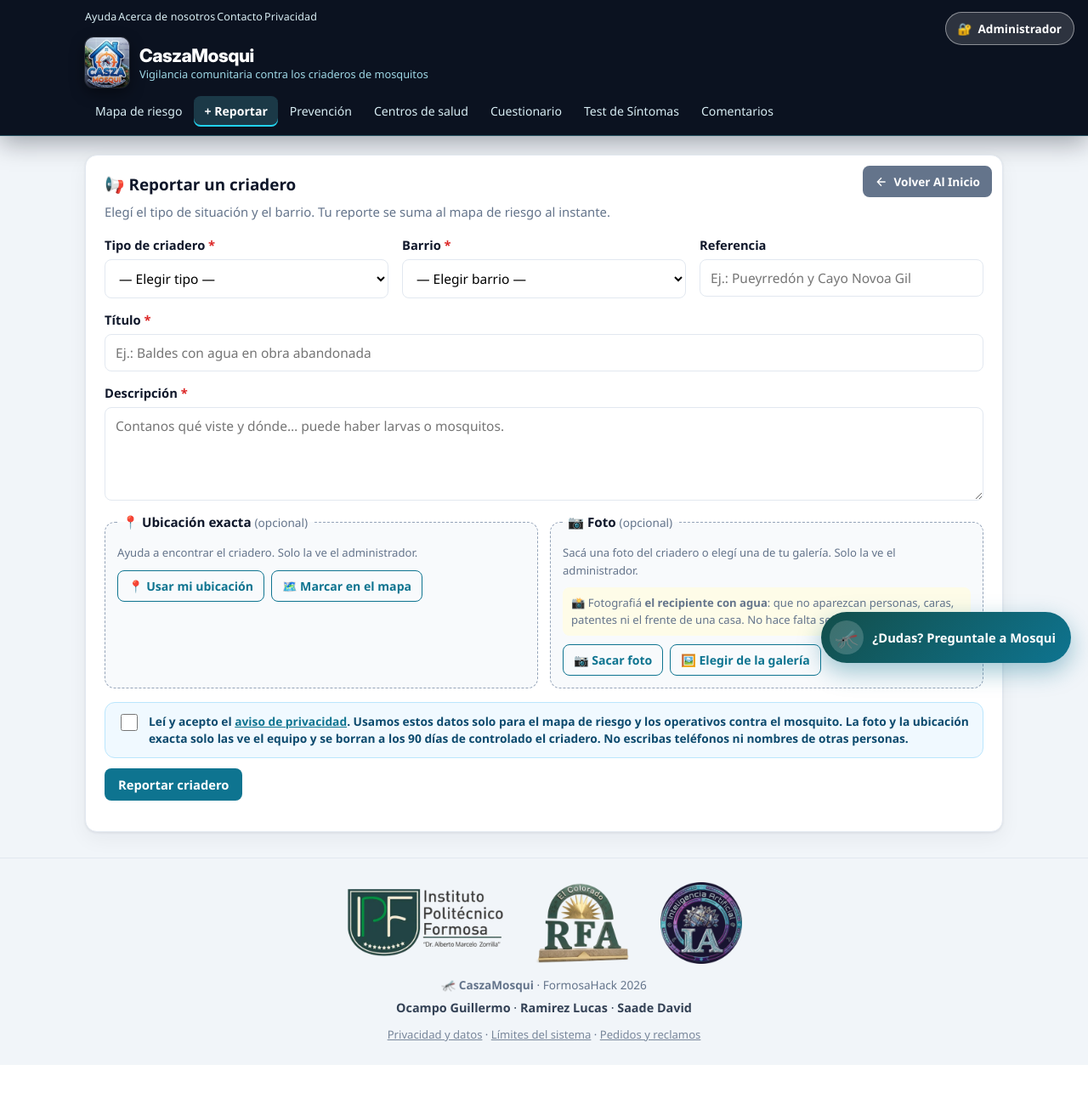
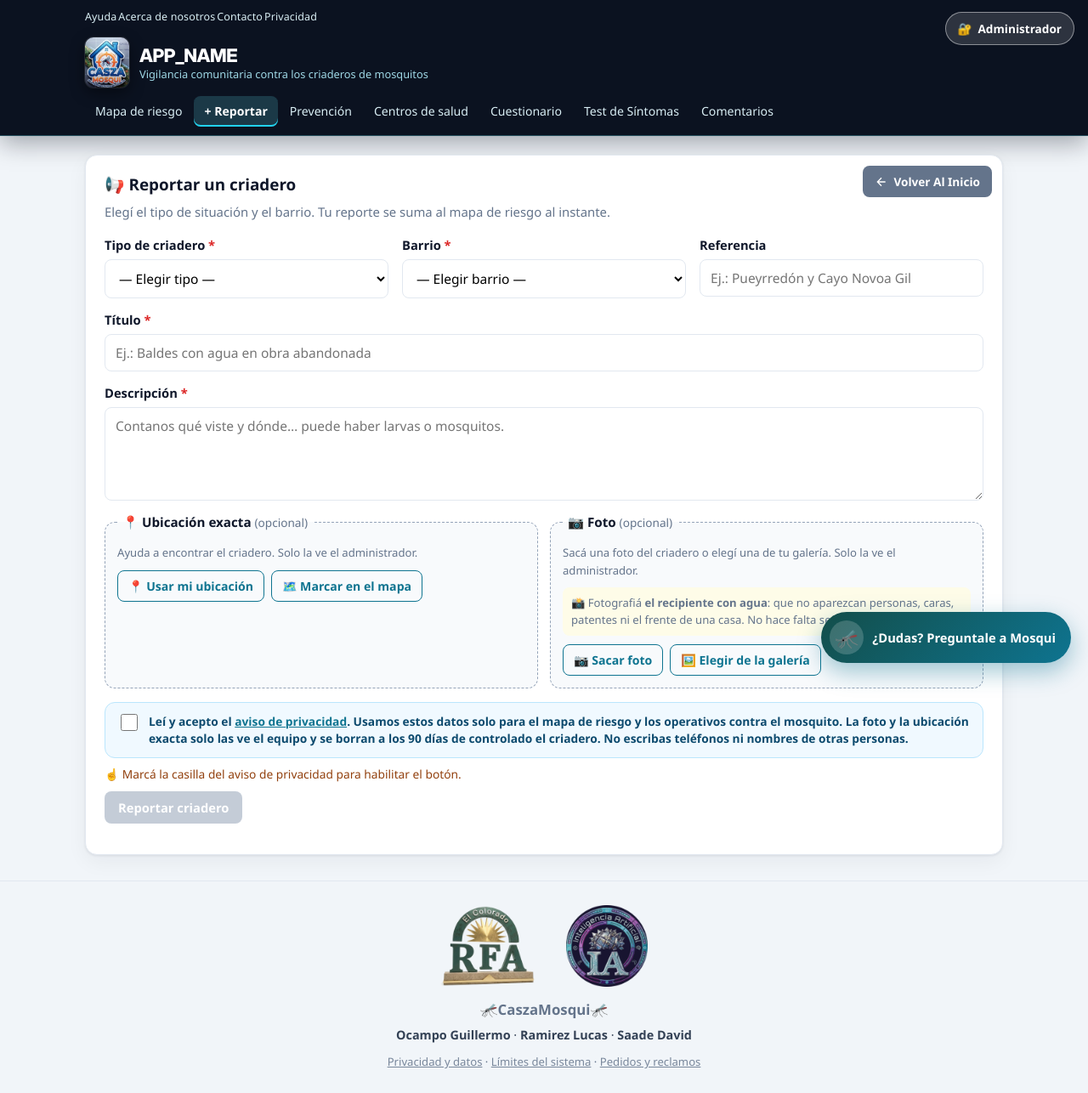
Before and after one commit to davidsaade04-prog/CaszaMosqui, a PHP site: page /formosahack-2026/reportar.php in a window 1280 px wide. Shown: the whole page at 85% size. Before the commit the page ends 1253 px from the top, so only its background shows below. Run offline with PHP 8.4, Linux system fonts and the light colour scheme; data that the repository does not hold is empty; some libraries are stand-ins or nearby versions.

Commit message:
Reportar: botón habilitado solo al aceptar la privacidad; pie sin logo IPF ni leyenda FormosaHack
Co-Authored-By: Claude Opus 5.5 <noreply@anthropic.com>
Claude-Session: https://claude.ai/code/session_01UaAzGKC8XAKqXAcNa4tcUG

```diff
--- a/admin.php
+++ b/admin.php
@@ -31,7 +31,7 @@ header('Pragma: no-cache');
   <meta name="apple-mobile-web-app-status-bar-style" content="black-translucent">
   <link rel="icon" href="<?= e(BASE_URL) ?>/assets/img/app/favicon-48.png" type="image/png">
   <link rel="apple-touch-icon" href="<?= e(BASE_URL) ?>/assets/img/app/apple-touch-icon.png">
-  <link rel="stylesheet" href="<?= e(BASE_URL) ?>/assets/css/styles.css?v=20261116-privacidad2">
+  <link rel="stylesheet" href="<?= e(BASE_URL) ?>/assets/css/styles.css?v=20261116-pie">
   <link rel="stylesheet" href="<?= e(BASE_URL) ?>/assets/css/leaflet.css">
   <link rel="stylesheet" href="<?= e(BASE_URL) ?>/assets/css/mapa-plano.css">
 </head>
@@ -159,7 +159,7 @@ header('Pragma: no-cache');
   window.REPORTES_ACCESS = true;
 </script>
 <script src="<?= e(BASE_URL) ?>/assets/js/clima.js?v=20261116-sindatos"></script>
-<script src="<?= e(BASE_URL) ?>/assets/js/app.js?v=20261116-cuentas"></script>
+<script src="<?= e(BASE_URL) ?>/assets/js/app.js?v=20261116-acepta"></script>
 <script src="<?= e(BASE_URL) ?>/assets/js/leaflet.js"></script>
 <script src="<?= e(BASE_URL) ?>/assets/js/geo.js?v=20261019-gps"></script>
 <script src="<?= e(BASE_URL) ?>/assets/js/mapa-calor.js?v=20261111-app"></script>
--- a/assets/css/styles.css
+++ b/assets/css/styles.css
@@ -648,7 +648,7 @@ footer { border-top: 1px solid var(--borde); padding: 18px 0; margin-top: 30px;
 .pie-logos { display: flex; flex-wrap: wrap; justify-content: center; align-items: center; gap: 18px 36px; margin-bottom: 14px; }
 .pie-logo { height: 96px; width: auto; display: block; }
 .pie-logo-ancho { height: 80px; }
-.pie-evento { margin: 0 0 6px; }
+.pie-evento { margin: 0 0 6px; text-align: center; font-size: 1.05rem; }
 .pie-equipo { margin: 0; color: #334155; font-size: .9rem; }
 .pie-equipo strong { white-space: nowrap; }
 @media (max-width: 520px) {
@@ -1594,3 +1594,7 @@ html.con-bienvenida .mosqui, html.con-bienvenida .btn-instalar, html.con-bienven
   .topbar .topbar-util { width: auto; margin: 0; padding: 0 56px 0 0; overflow: visible; flex-wrap: wrap; gap: 2px 14px; }
   .topbar .topbar-util a { font-size: .76rem; }
 }
+
+/* Pista: el botón de reportar se habilita recién al aceptar el aviso de privacidad */
+.acepta-pista { margin: -4px 0 10px; font-size: .86rem; color: #92400e; }
+[data-js-form] button[type=submit]:disabled { opacity: .55; cursor: not-allowed; }
--- a/assets/js/app.js
+++ b/assets/js/app.js
@@ -118,7 +118,12 @@ function puedeInteractuar() {
 
 function actualizarEstadoLimite() {
   const bloqueado = !puedeInteractuar();
-  $$('[data-js-form] button[type=submit]').forEach((b) => { b.disabled = bloqueado; });
+  // Sin aceptar el aviso de privacidad (Ley 25.326, art. 5) el botón de reportar no se habilita
+  const casilla = $('[data-js-form] input[name=acepta]');
+  const sinAceptar = !!casilla && !casilla.checked;
+  $$('[data-js-form] button[type=submit]').forEach((b) => { b.disabled = bloqueado || sinAceptar; });
+  const pista = $('[data-js-acepta-pista]');
+  if (pista) pista.hidden = bloqueado || !sinAceptar;
   $$('[data-voto]').forEach((b) => { b.disabled = bloqueado; });
 
   // Antes el botón se desactivaba sin explicación y parecía que el reporte "no cargaba"
@@ -689,6 +694,7 @@ async function crearReporte(ev) {
   // Opcionales: ubicación GPS y foto (assets/js/reporte-extra.js)
   const extra = window.CaszaReporteExtra ? window.CaszaReporteExtra.datos() : {};
   const btnEnviar = form.querySelector('button[type=submit]');
+  if (data.acepta !== 'on') { actualizarEstadoLimite(); return; }
   if (btnEnviar) { btnEnviar.disabled = true; btnEnviar.dataset.texto = btnEnviar.textContent; btnEnviar.textContent = extra.foto ? 'Enviando foto…' : 'Enviando…'; }
 
   const datos = {
@@ -737,7 +743,7 @@ async function crearReporte(ev) {
   finally {
     if (btnEnviar && btnEnviar.dataset.texto) btnEnviar.textContent = btnEnviar.dataset.texto;
     actualizarEstadoLimite();   // vuelve a habilitar el botón (o lo deja bloqueado por el límite diario)
-    if (btnEnviar && puedeInteractuar()) btnEnviar.disabled = false;
+    // (actualizarEstadoLimite ya decide si el botón queda habilitado: límite diario + casilla de privacidad)
   }
 }
 
@@ -814,6 +820,7 @@ function bind() {
 
   // Formulario nuevo reporte
   $('[data-js-form]')?.addEventListener('submit', crearReporte);
+$('[data-js-form] input[name=acepta]')?.addEventListener('change', actualizarEstadoLimite);
 
   // Filtros
   $('[data-js-filtros]')?.addEventListener('change', async (ev) => {
--- a/comentarios.php
+++ b/comentarios.php
@@ -33,7 +33,7 @@ try {
   <meta name="apple-mobile-web-app-status-bar-style" content="black-translucent">
   <link rel="icon" href="<?= e(BASE_URL) ?>/assets/img/app/favicon-48.png" type="image/png">
   <link rel="apple-touch-icon" href="<?= e(BASE_URL) ?>/assets/img/app/apple-touch-icon.png">
-  <link rel="stylesheet" href="<?= e(BASE_URL) ?>/assets/css/styles.css?v=20261116-privacidad2">
+  <link rel="stylesheet" href="<?= e(BASE_URL) ?>/assets/css/styles.css?v=20261116-pie">
   <link rel="stylesheet" href="<?= e(BASE_URL) ?>/assets/css/chatbot.css?v=20261116-privacidad">
   <style>
     .comentarios-container { max-width: 900px; margin: 0 auto; }
--- a/inc/cabecera.php
+++ b/inc/cabecera.php
@@ -34,7 +34,7 @@ if (!function_exists('nav_clase')) {
   <meta name="apple-mobile-web-app-status-bar-style" content="black-translucent">
   <link rel="icon" href="<?= e(BASE_URL) ?>/assets/img/app/favicon-48.png" type="image/png">
   <link rel="apple-touch-icon" href="<?= e(BASE_URL) ?>/assets/img/app/apple-touch-icon.png">
-  <link rel="stylesheet" href="<?= e(BASE_URL) ?>/assets/css/styles.css?v=20261116-privacidad2">
+  <link rel="stylesheet" href="<?= e(BASE_URL) ?>/assets/css/styles.css?v=20261116-pie">
   <link rel="stylesheet" href="<?= e(BASE_URL) ?>/assets/css/chatbot.css?v=20261116-privacidad">
   <link rel="stylesheet" href="<?= e(BASE_URL) ?>/assets/css/clima.css?v=20260925-vivo">
   <link rel="stylesheet" href="<?= e(BASE_URL) ?>/assets/css/leaflet.css">
--- a/inc/footer.php
+++ b/inc/footer.php
@@ -7,11 +7,10 @@
 <footer class="pie">
   <div class="container">
     <div class="pie-logos">
-      <img src="<?= e(BASE_URL) ?>/assets/img/logo-ipf.png" alt="Instituto Politécnico Formosa &quot;Dr. Alberto Marcelo Zorrilla&quot;" class="pie-logo pie-logo-ancho" loading="lazy">
       <img src="<?= e(BASE_URL) ?>/assets/img/logo-rfa.png" alt="RFA El Colorado" class="pie-logo" loading="lazy">
       <img src="<?= e(BASE_URL) ?>/assets/img/logo-ia.png" alt="Inteligencia Artificial" class="pie-logo" loading="lazy">
     </div>
-    <p class="pie-evento">🦟 <strong>CaszaMosqui</strong> · FormosaHack 2026</p>
+    <p class="pie-evento">🦟<strong>CaszaMosqui</strong>🦟</p>
     <p class="pie-equipo">
       <strong>Ocampo Guillermo</strong> · <strong>Ramirez Lucas</strong> · <strong>Saade David</strong>
     </p>
--- a/inc/scripts.php
+++ b/inc/scripts.php
@@ -16,7 +16,7 @@
 </script>
 <script src="<?= e(BASE_URL) ?>/assets/js/clima.js?v=20261116-sindatos"></script>
 <script src="<?= e(BASE_URL) ?>/assets/js/calles.js"></script>
-<script src="<?= e(BASE_URL) ?>/assets/js/app.js?v=20261116-cuentas"></script>
+<script src="<?= e(BASE_URL) ?>/assets/js/app.js?v=20261116-acepta"></script>
 <script src="<?= e(BASE_URL) ?>/assets/js/leaflet.js"></script>
 <script src="<?= e(BASE_URL) ?>/assets/js/geo.js?v=20261019-gps"></script>
 <script src="<?= e(BASE_URL) ?>/assets/js/mapa-real.js?v=20261113-ayuda"></script>
--- a/reportar.php
+++ b/reportar.php
@@ -84,7 +84,8 @@ require __DIR__ . '/inc/cabecera.php';
           Usamos estos datos solo para el mapa de riesgo y los operativos contra el mosquito. La foto y la ubicación exacta
           solo las ve el equipo y se borran a los 90 días de controlado el criadero. No escribas teléfonos ni nombres de otras personas.</span>
       </label>
-      <button type="submit">Reportar criadero</button>
+      <p class="acepta-pista" data-js-acepta-pista>☝️ Marcá la casilla del aviso de privacidad para habilitar el botón.</p>
+      <button type="submit" disabled>Reportar criadero</button>
       <p class="form-msg" data-js-form-msg aria-live="polite"></p>
     </form>
   </section>
--- a/sw.js
+++ b/sw.js
@@ -15,7 +15,7 @@
 
    Para publicar cambios en los archivos cacheados: subir VERSION.
    ============================================================ */
-const VERSION = 'casza-v9-20261116';
+const VERSION = 'casza-v10-20261116';
 const CACHE_APP = `${VERSION}-app`;
 const CACHE_DATOS = `${VERSION}-datos`;
 const CACHE_MAPA = 'casza-teselas-v1';   // independiente de VERSION: las teselas no cambian
@@ -65,7 +65,6 @@ const PRECARGA = [
   'assets/img/logo-casza.jpeg',
   'assets/img/mapa-el-colorado.svg',
   'assets/img/app/icono-192.png',
-  'assets/img/logo-ipf.png',
   'assets/img/logo-rfa.png',
   'assets/img/logo-ia.png',
   'api/index.php?route=tipos',
--- a/test-sintomas.php
+++ b/test-sintomas.php
@@ -20,7 +20,7 @@ require_once __DIR__ . '/inc/helpers.php';
   <meta name="apple-mobile-web-app-status-bar-style" content="black-translucent">
   <link rel="icon" href="<?= e(BASE_URL) ?>/assets/img/app/favicon-48.png" type="image/png">
   <link rel="apple-touch-icon" href="<?= e(BASE_URL) ?>/assets/img/app/apple-touch-icon.png">
-  <link rel="stylesheet" href="<?= e(BASE_URL) ?>/assets/css/styles.css?v=20261116-privacidad2">
+  <link rel="stylesheet" href="<?= e(BASE_URL) ?>/assets/css/styles.css?v=20261116-pie">
   <link rel="stylesheet" href="<?= e(BASE_URL) ?>/assets/css/chatbot.css?v=20261116-privacidad">
   <script>window.BASE_URL = <?= json_encode(BASE_URL) ?>;</script>
   <style>
```
Also changed, not shown: assets/img/logo-ipf.png (deleted).
